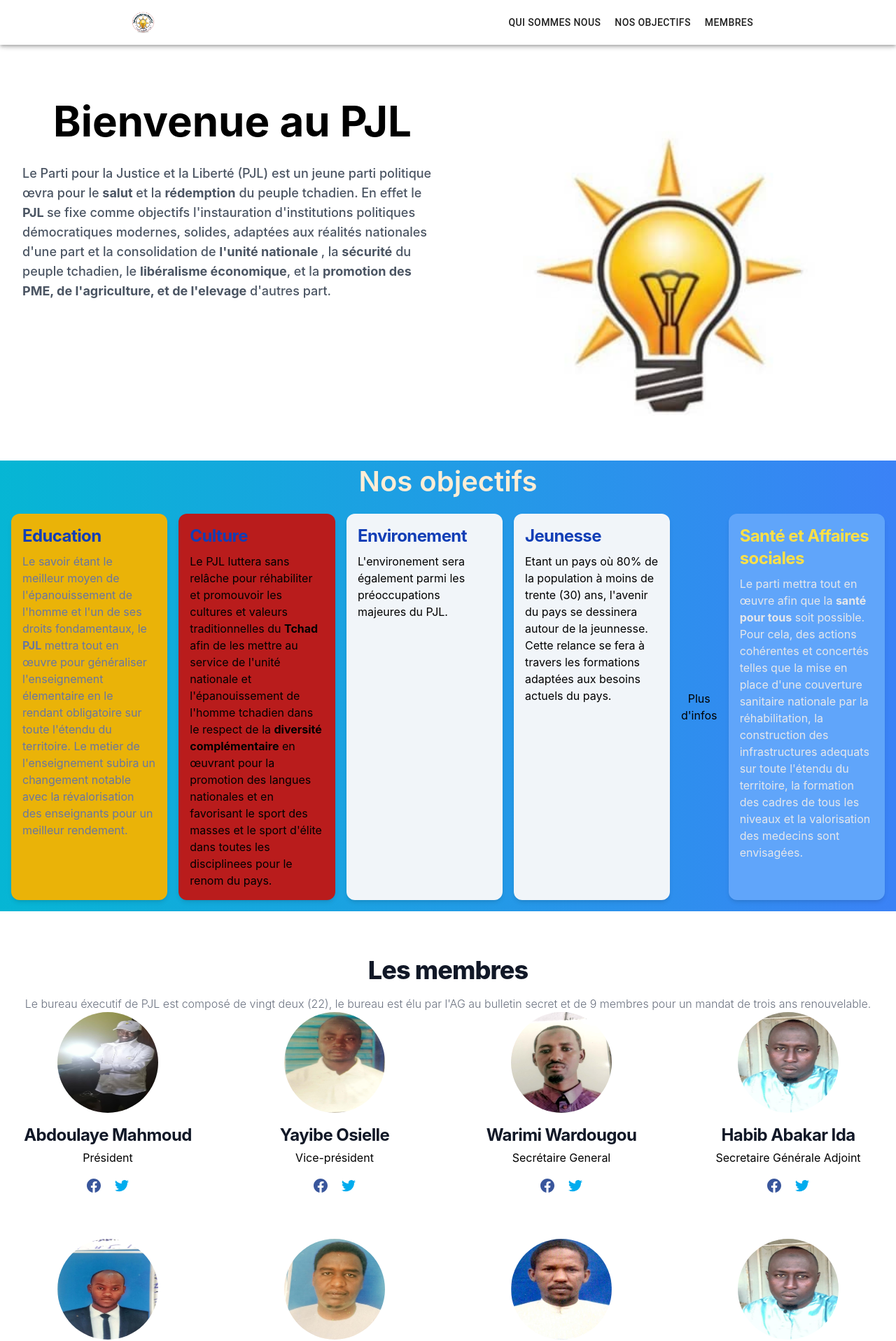
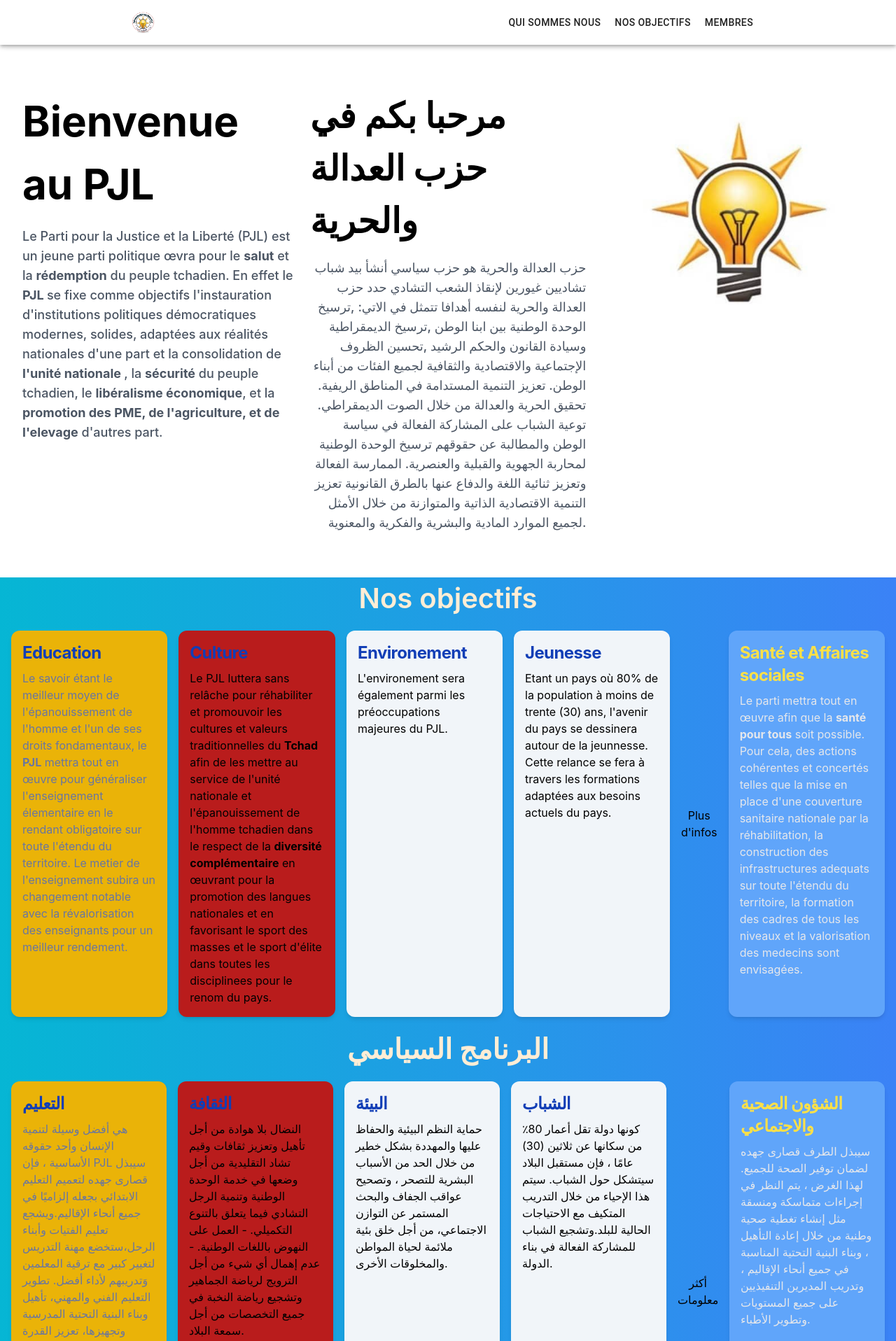
Before and after one commit to AbOky2/PJL, a Next.js app: page / in a window 1280 px wide. Shown: the top 1916 px of the page at 70% size. Built offline with nearby package versions, Linux system fonts and the light colour scheme.

Commit message:
refactoring 6

```diff
--- a/components/Baniere.js
+++ b/components/Baniere.js
@@ -32,6 +32,41 @@ function Baniere() {
                 </Slide>
 
             </div>
+
+            {/* //En Arabe */}
+
+            <div className='  w-full 'id='bienvenue'>
+                <Pulse>
+                <h1 className=' font-bold text-[50px] font-[Open Sans]  text-black flex justify-center items-center mb-4 iphone3:text-[30px]' >
+                    <a href='#bienvenue' aria-hidden="true">
+                    مرحبا بكم في حزب العدالة والحرية
+                    </a>
+                    </h1></Pulse>
+                <Slide bottom >
+                <p className='leading-7 text-gray-600 font-medium w-full overflow-hidden text-ellipsis text-lg text-right'>
+
+                حزب العدالة والحرية هو حزب سياسي أنشأ بيد شباب تشاديين غيورين لإنقاذ الشعب التشادي
+
+
+                حدد حزب العدالة والحرية لنفسه أهدافا تتمثل في الاتي:
+                ,ترسيخ الوحدة الوطنية بين ابنا الوطن
+                ,ترسيخ الديمقراطية وسيادة القانون والحكم الرشيد
+                ,تحسين الظروف الإجتماعية والاقتصادية والثقافية لجميع الفئات من أبناء الوطن.
+                تعزيز التنمية المستدامة في المناطق الريفية.
+                تحقيق الحرية والعدالة من خلال الصوت الديمقراطي.
+                توعية الشباب على المشاركة الفعالة في سياسة الوطن والمطالبة عن حقوقهم
+
+
+ ترسيخ الوحدة الوطنية لمحاربة الجهوية والقبلية والعنصرية.
+الممارسة الفعالة وتعزيز ثنائية اللغة والدفاع عنها بالطرق القانونية
+ تعزيز التنمية الاقتصادية الذاتية والمتوازنة من خلال الأمثل لجميع الموارد المادية والبشرية والفكرية والمعنوية.
+
+                                </p>
+                </Slide>
+
+            </div>
+
+
         </div>
     </div>
 
@@ -130,7 +165,113 @@ function Baniere() {
 
 
      </div>
+
+
+    {/* En Arabe */}
+
+
+
+     <div className='text-[40px] text-center justify-center flex font-[Open Sans] font-semibold text-orange-100' id='objectif'>
+            <a href='#objectif' aria-hidden="true">
+            البرنامج السياسي
+            </a>
      </div>
+
+    <div className=' p-4 flex justify-between  sm:flex-col gap-4 '>
+
+        <Fade left>
+        <div className='bg-blue-400  w-full order-last sm:order-first p-4  rounded-[12px] border-[#EAEFFA] shadow-md'>
+            <div>
+            <h5 class="mb-2 text-2xl font-bold tracking-tight text-yellow-300 dark:text-white">الشؤون الصحية والاجتماعي</h5>
+
+            </div>
+            <div>
+                <p className='text-gray-200 font-[Open Sans] '>
+                سيبذل الطرف قصارى جهده لضمان توفير الصحة للجميع.  لهذا الغرض ، يتم النظر في إجراءات متماسكة ومنسقة مثل إنشاء تغطية صحية وطنية من خلال إعادة التأهيل ، وبناء البنية التحتية المناسبة في جميع أنحاء الإقاليم ، وتدريب المديرين التنفيذيين على جميع المستويات وتطوير الأطباء.
+                </p>
+            </div>
+        </div>
+        </Fade>
+        <Fade left>
+        <div className='bg-yellow-500  w-full p-4  rounded-[12px] border-[#EAEFFA] shadow-md'>
+            <div>
+            <h5 class="mb-2 text-2xl font-bold tracking-tight text-[#113EB6] ">التعليم</h5>
+            </div>
+            <div>
+                <p className='text-[#6976A0] font-[Open Sans] '>
+                هي أفضل وسيلة لتنمية الإنسان وأحد حقوقه الأساسية ، فإن PJL سيبذل قصارى جهده لتعميم التعليم الابتدائي بجعله إلزاميًا في جميع أنحاء الإقاليم.ويشجع  تعليم الفتيات وأبناء الرحل،ستخضع مهنة التدريس لتغيير كبير مع ترقية المعلمين وَتدريبهم لأداء أفضل.
+                تطوير التعليم الفني والمهني، تأهيل وبناء البنية التحتية المدرسية وتجهيزها، تعزيز القدرة الاستيعابية ووسائل العمل لمؤسسات التعليم العالي من خلال إعادة تأهيل وبناء هياكلها ،تكييف محتوى التدريب الجامعي مع الاحتياجات الإجتماعية والاقتصادية لبلدنا ،العمل بحيث يكون التعليم العالي في متناول الجميع.
+                </p>
+
+            </div>
+
+        </div>
+        </Fade>
+        <Fade left>
+        <div className='bg-red-700  w-full p-4  rounded-[12px] border-[#EAEFFA] shadow-md'>
+            <div>
+            <h5 class="mb-2 text-2xl font-bold tracking-tight text-[#113EB6] ">
+            الثقافة
+                </h5>
+            </div>
+            <div>
+                <p className='text-black font-[Open Sans] '>
+                النضال بلا هوادة من أجل تأهيل وتعزيز ثقافات وقيم تشاد التقليدية من أجل وضعها في خدمة الوحدة الوطنية وتنمية الرجل التشادي فيما يتعلق بالتنوع التكميلي.  - العمل على النهوض باللغات الوطنية.  - عدم إهمال أي شيء من أجل الترويج لرياضة الجماهير وتشجيع رياضة النخبة في جميع التخصصات من أجل سمعة البلاد.
+
+                </p>
+            </div>
+
+        </div>
+        </Fade>
+
+        <Flip left>
+        <div className='bg-slate-100  w-full p-4  rounded-[12px] border-[#EAEFFA] shadow-md'>
+            <div>
+            <h5 class="mb-2 text-2xl font-bold tracking-tight text-[#113EB6] ">
+            البيئة
+                </h5>
+            </div>
+            <div>
+                <p className='text-black font-[Open Sans] '>
+                حماية النظم البيئية والحفاظ عليها والمهددة بشكل خطير من خلال الحد من الأسباب البشرية للتصحر ، وتصحيح عواقب الجفاف والبحث المستمر عن التوازن الاجتماعي، من أجل خلق بئية ملائمة لحياة المواطن والمخلوقات الأخرى.
+                </p>
+            </div>
+
+        </div>
+        </Flip>
+
+        <Flip left>
+        <div className='bg-slate-100  w-full p-4  rounded-[12px] border-[#EAEFFA] shadow-md'>
+            <div>
+            <h5 class="mb-2 text-2xl font-bold tracking-tight text-[#113EB6] ">
+            الشباب
+                </h5>
+            </div>
+            <div>
+                <p className='text-black font-[Open Sans] '>
+                كونها دولة تقل أعمار  80٪ من سكانها عن ثلاثين (30) عامًا ، فإن مستقبل البلاد سيتشكل حول الشباب.  سيتم هذا الإحياء من خلال التدريب المتكيف مع الاحتياجات الحالية للبلد.وتشجيع الشباب للمشاركة الفعالة في بناء الدولة.
+
+                </p>
+            </div>
+
+        </div>
+        </Flip>
+        <Roll left>
+        <button type="button" class="focus:outline-none text-white bg-yellow-400 hover:bg-yellow-500 focus:ring-4 focus:ring-yellow-300 font-medium rounded-lg text-xs px-5 py-2.5 mr-2 mb-2 dark:focus:ring-yellow-900  max-w-[110px]">
+            <a href='/ouverture'>
+            أكثر معلومات
+
+                </a></button></Roll>
+
+
+
+     </div>
+     </div>
+
+
+
+
+
 
 
 
```
